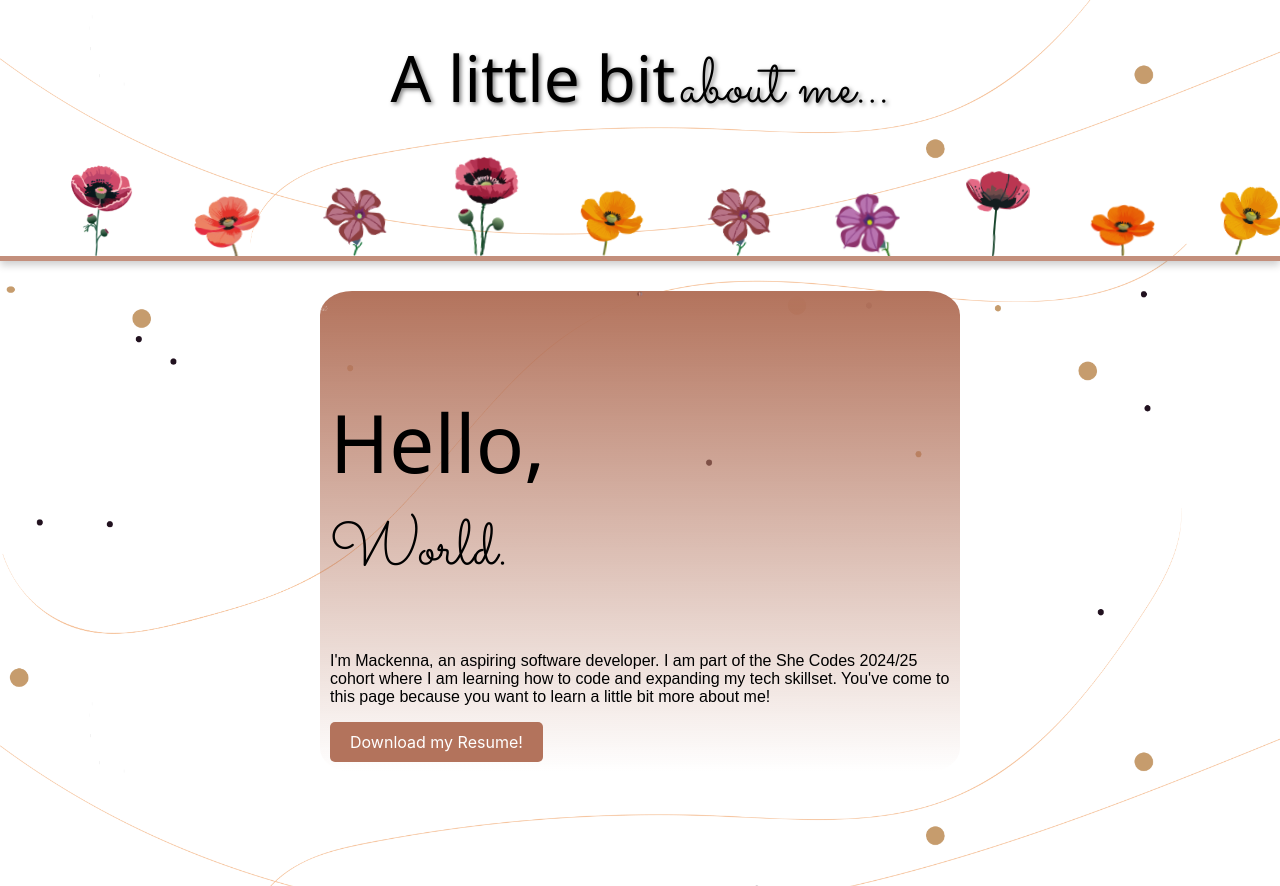
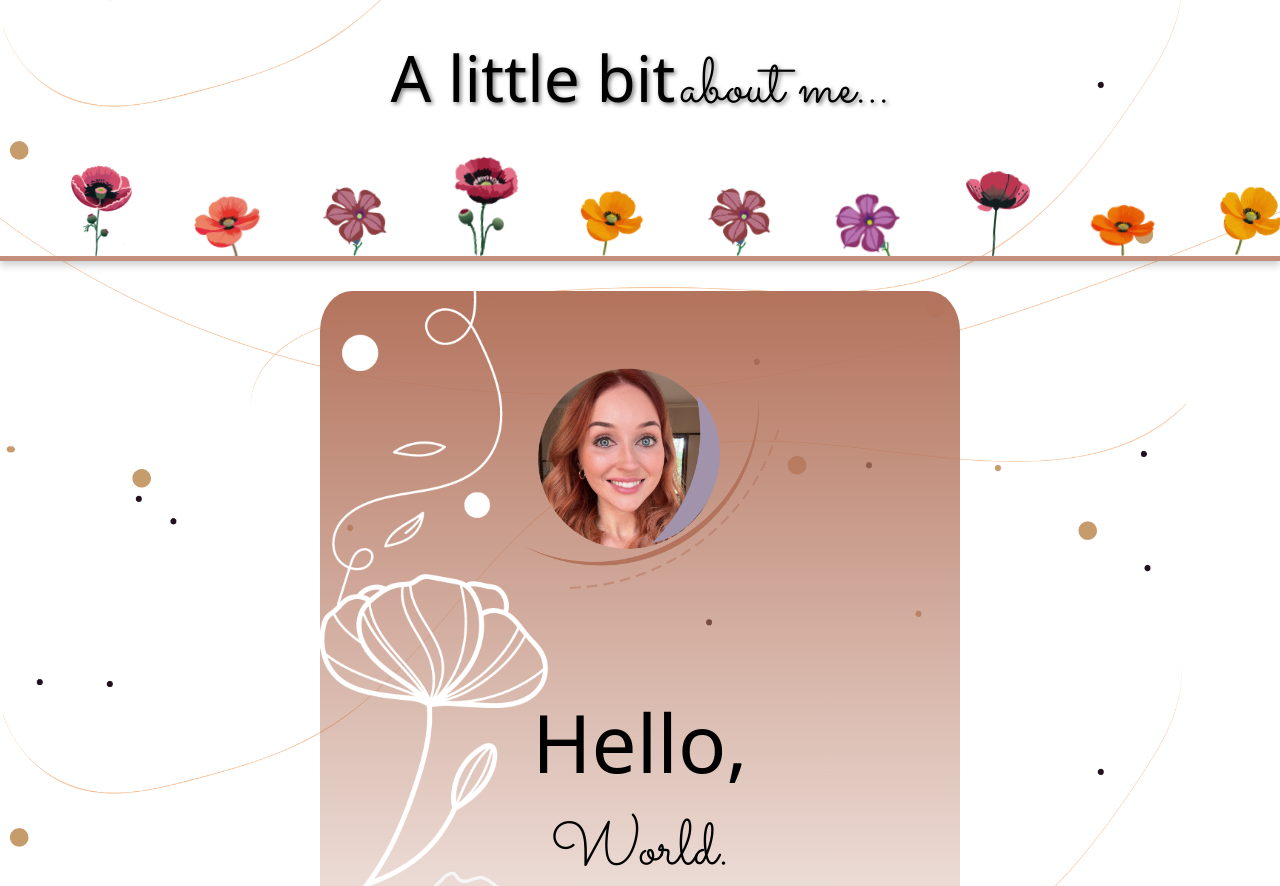
Before and after one commit to MACKENNADRIES/MACKENNADRIES.github.io, a plain HTML site: page html/aboutme.html in a window 1280 px wide. Shown: the part 66-952 px from the top of the page. Drawn offline with Linux system fonts and the light colour scheme; a web font is replaced by a local one.

Commit message:
just fixed up my profile first section

```diff
--- a/css/aboutme.css
+++ b/css/aboutme.css
@@ -234,15 +234,35 @@ article {
 }
 .overlay1 {
     background-repeat: no-repeat;
-    background-size: contain;
+    background-size: cover;
     position: relative;
+    display: flex; /* Use flex to arrange child elements */
+    flex-direction: column; /* Stack elements vertically */
+    align-items: center; /* Center horizontally */
     padding: 10px;
-    height: 50%;
+    height: 100vh; /* Full viewport height */
     background-image: url("../images/Project1.png");
 }
+
+.overlay1 img {
+    position: absolute; /* Position image absolutely within the container */
+    top: 10px; /* Adjust top to create space from the top of the container */
+    left: 50%; /* Center horizontally */
+    transform: translateX(-50%); /* Center the image */
+    max-width: 90%; /* Ensure image does not exceed container width */
+    max-height: 40%; /* Ensure image does not exceed container height */
+    object-fit: contain; /* Maintain aspect ratio */
+}
+
 .text-container {
+    position: relative; /* Ensure text is positioned relative to the container */
     padding: 10px;
+    text-align: center;
+    z-index: 1; /* Make sure text appears above the image */
+    margin-top: 50%; /* Ensure text appears below the image */
+    /* Adjust margin-top if needed to ensure spacing between text and image */
 }
+
 
 .about-me{
     background:linear-gradient(to bottom, var(--brand), rgba(179, 115, 92, 0));
@@ -253,15 +273,7 @@ article {
     width: 50%;
     border-radius: 5%;
 }
-.mybio-pic {
-    position: absolute;
-    top: 15%;
-    left: 50%;
-    transform: translate(-50%, -50%); /* Center the image */
-    max-width: 100%;
-    max-height: 40%;
-    object-fit: contain;
-}
+
 .about-me h1 {
     font-family: "Aboreto", system-ui;
     font-weight: 400;
--- a/html/aboutme.html
+++ b/html/aboutme.html
@@ -56,13 +56,13 @@
     <div class="overlay1">
         <img class="mybio-pic" src="../images/biopic.png" alt="Bio pic">
         <!-- <img class="overlay-img" id="over1" src="../images/Project1.png" alt="Overlay"> -->
+        <div class="text-container">
+            <h1>Hello,</h1>
+            <h2>World.</h2>
+            <p>I'm Mackenna, an aspiring software developer. I am part of the She Codes 2024/25 cohort where I am learning how to code and expanding my tech skillset. You've come to this page because you want to learn a little bit more about me!</p>
+            <a href="#" class="btn-primary">Download my Resume!</a>
+        </div>
     </div>
-    <div class="text-container">
-    <h1>Hello,</h1>
-    <h2>World.</h2>
-    <p>I'm Mackenna, an aspiring software developer. I am part of the She Codes 2024/25 cohort where I am learning how to code and expanding my tech skillset. You've come to this page because you want to learn a little bit more about me!</p>
-    <a href="#" class="btn-primary">Download my Resume!</a>
-</div>
 </article>
 
 
```
